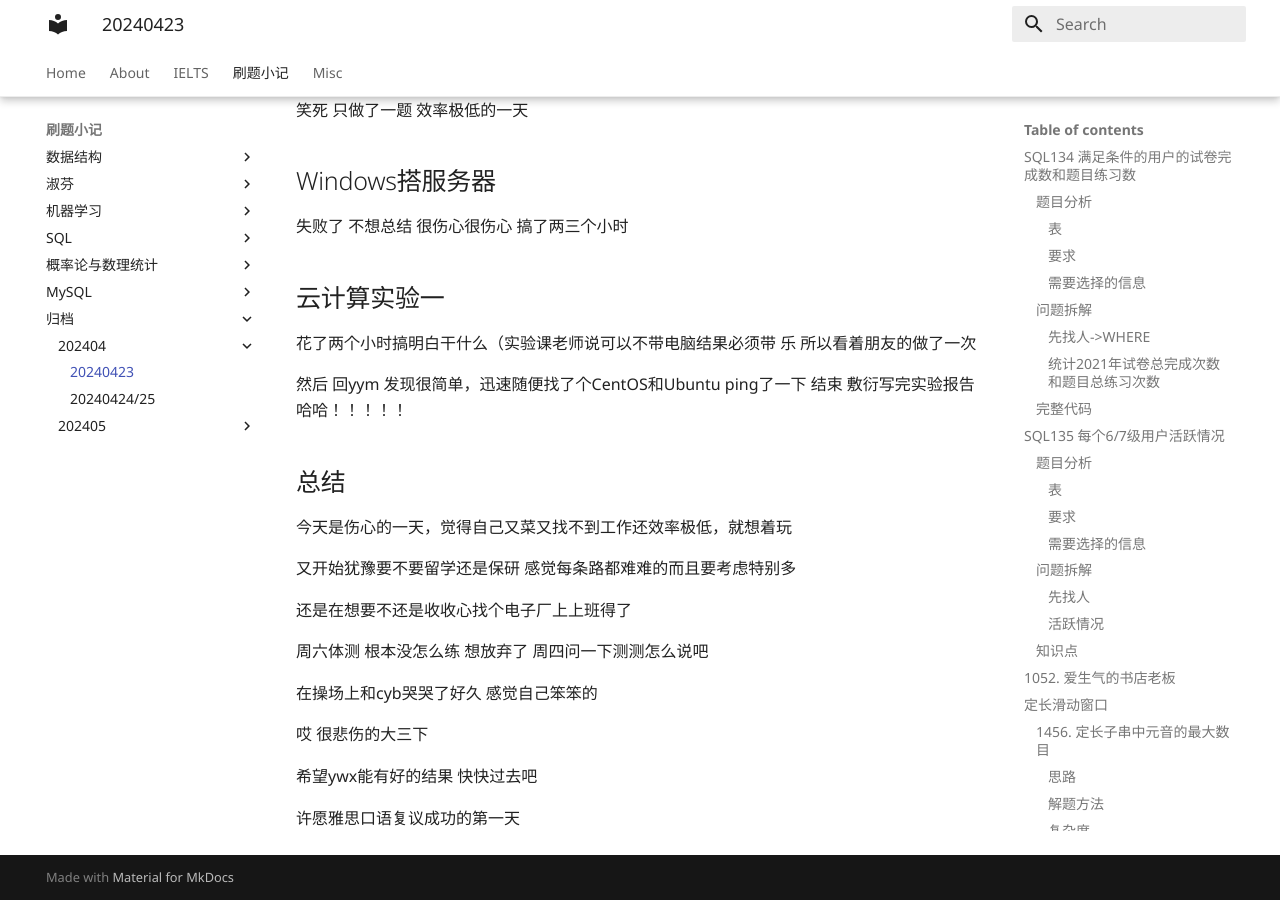
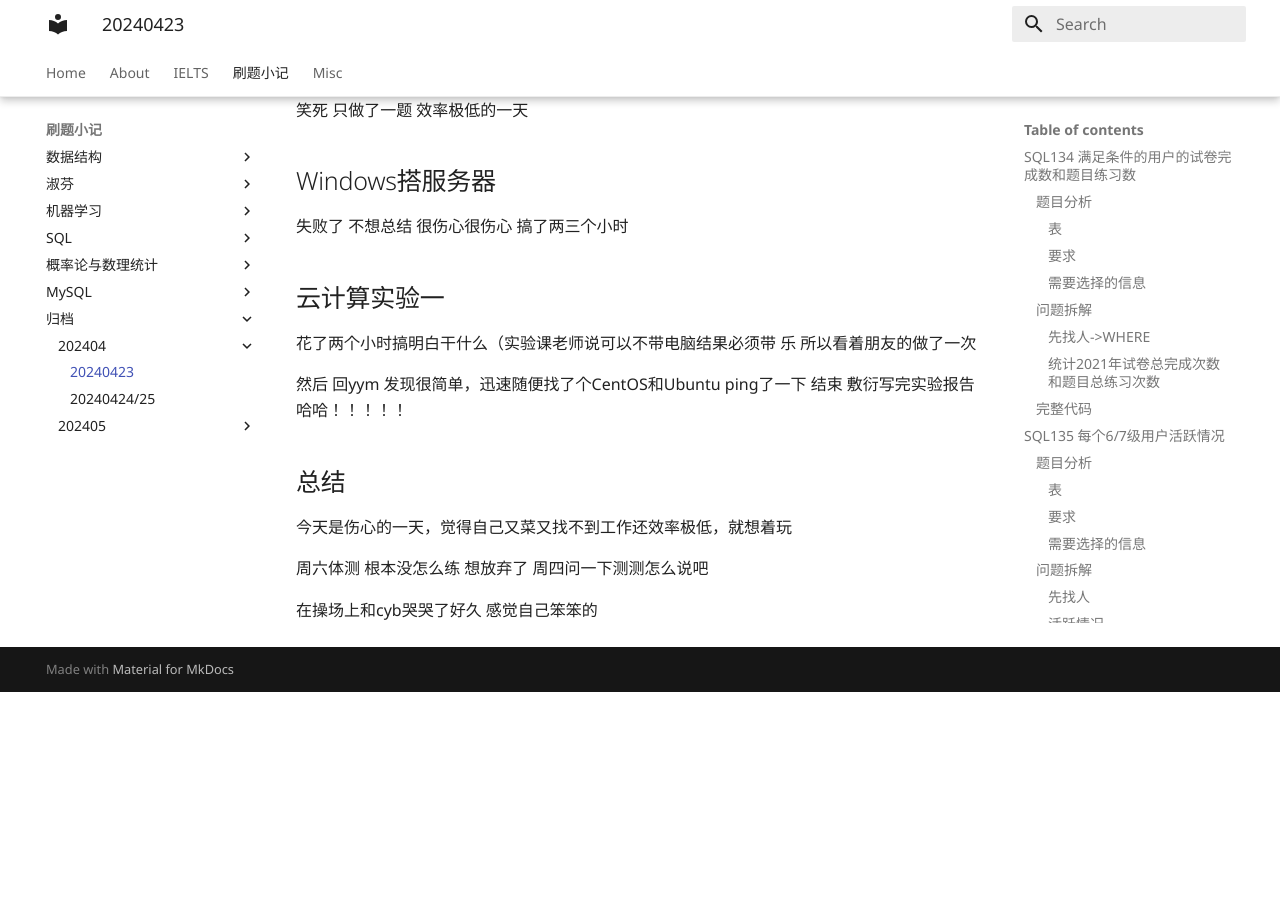
Before and after one commit to hstxmgzY/hstxmgzY.github.io, an MkDocs documentation site: the page built from docs/JF/归档/202404/20240423.md, in a window 1280 px wide and 900 px high, scrolled down 7985 px. Built offline with MkDocs 1.6.1 and Material for MkDocs 9.7.7, drawn with Linux system fonts in a browser that asks for light colours; after the commit the page ends 8677 px from its top, so only the background shows below that.

Commit message:
delete le bugaikande

```diff
--- a/docs/JF/归档/202404/20240423.md
+++ b/docs/JF/归档/202404/20240423.md
@@ -371,16 +371,6 @@ class Solution:
 
 今天是伤心的一天，觉得自己又菜又找不到工作还效率极低，就想着玩
 
-又开始犹豫要不要留学还是保研 感觉每条路都难难的而且要考虑特别多
-
-还是在想要不还是收收心找个电子厂上上班得了
-
 周六体测 根本没怎么练 想放弃了 周四问一下测测怎么说吧
 
 在操场上和cyb哭哭了好久 感觉自己笨笨的
-
-哎 很悲伤的大三下
-
-希望ywx能有好的结果 快快过去吧
-
-许愿雅思口语复议成功的第一天
```
Also changed, not shown: docs/JF/归档/202405/202405.md (+0 -2 lines), docs/JF/机器学习/Chp0.md (+2 -0 lines).
